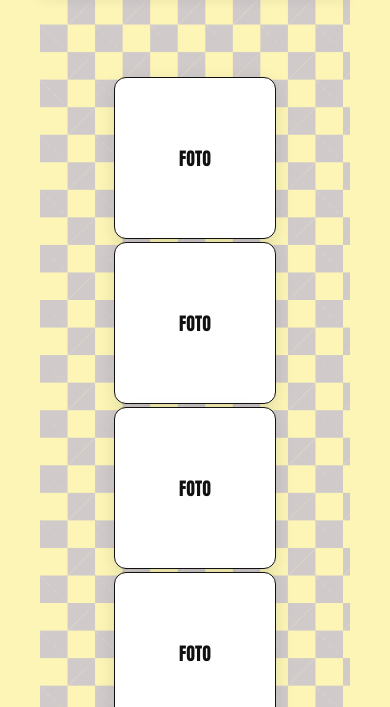
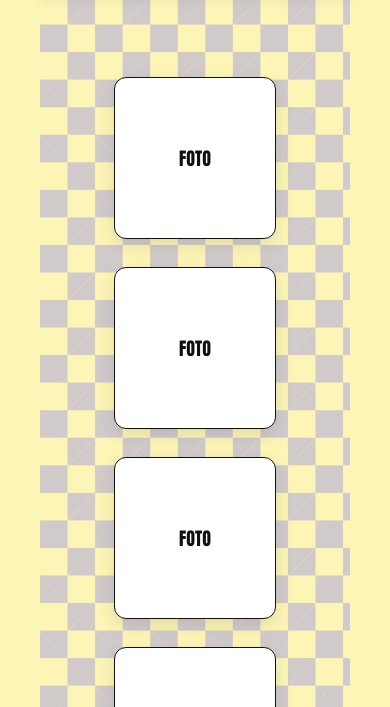
Before and after one commit to VLADISYSTEMS/MenuWebs, a plain HTML site: page web3/index.html in a window 390 px wide. Shown: the part 137-844 px from the top of the page. Drawn offline with Linux system fonts and the light colour scheme; files whose address does not match are found by name.

```diff
--- a/web3/style.css
+++ b/web3/style.css
@@ -188,7 +188,7 @@
 @media (max-width: 1024px) {
   .grid {
     grid-template-columns: repeat(4, 1fr);
-    gap: 40px;
+    gap: 60px;
   }
 }
 
@@ -208,7 +208,7 @@
 
   .grid {
     grid-template-columns: repeat(2, 1fr);
-    gap: 60px;
+    gap: 30px;
   }
 
   .card {
@@ -235,7 +235,7 @@
 @media (max-width: 480px) {
   .grid {
     grid-template-columns: repeat(1, 1fr);
-    gap: 25px;
+    gap: 50px;
   }
 
   .card {
```
